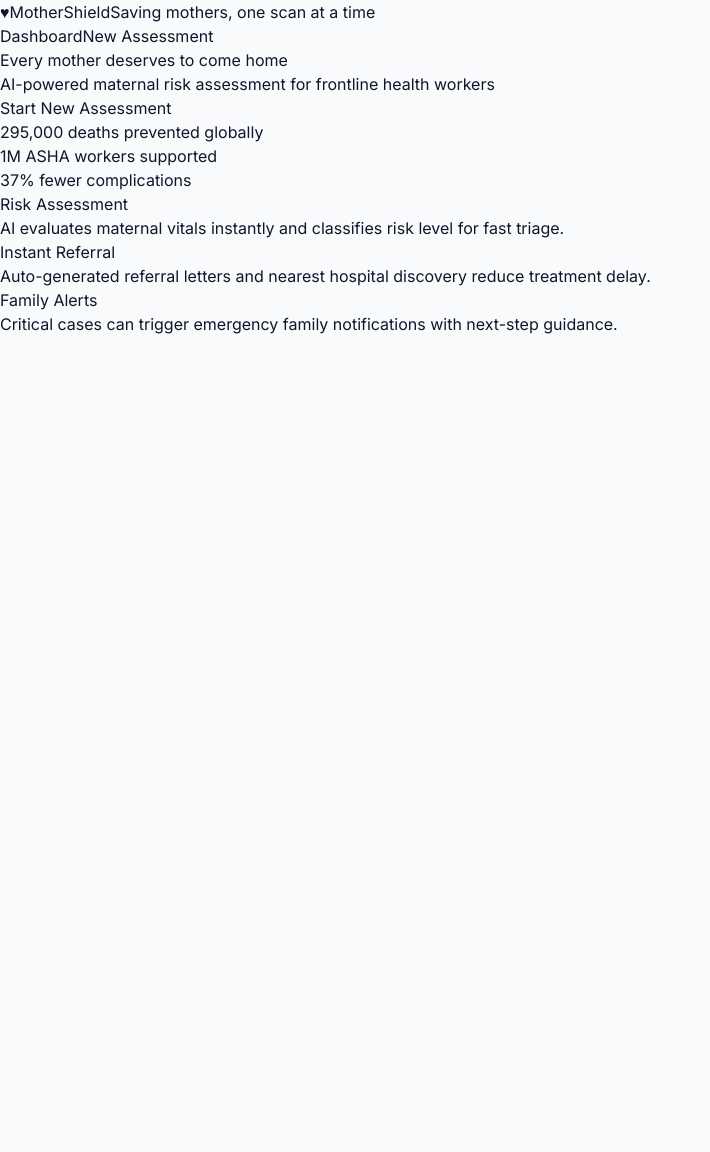
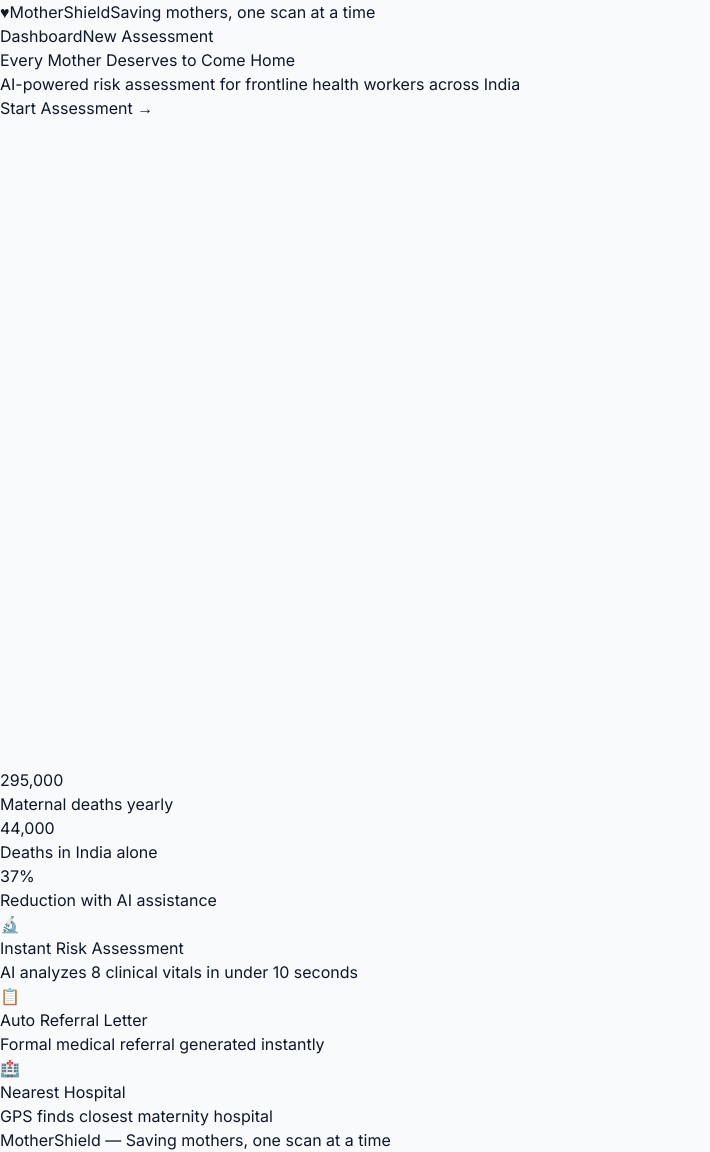
Before and after one commit to harshita310/MotherShield, a React (Vite) app: page / in a window 1280 px wide. Shown: the whole page, without its empty margins (0-710 px from the left). Before the commit the page ends 800 px from the top, so only its background shows below. Built offline with nearby package versions, Linux system fonts and the light colour scheme.

Commit message:
Update Home.jsx component with new content

```diff
--- a/src/pages/Home.jsx
+++ b/src/pages/Home.jsx
@@ -1,63 +1,96 @@
-import { Link } from 'react-router-dom'
-
-const stats = [
-  '295,000 deaths prevented globally',
-  '1M ASHA workers supported',
-  '37% fewer complications'
-]
-
-const features = [
-  {
-    title: 'Risk Assessment',
-    text: 'AI evaluates maternal vitals instantly and classifies risk level for fast triage.'
-  },
-  {
-    title: 'Instant Referral',
-    text: 'Auto-generated referral letters and nearest hospital discovery reduce treatment delay.'
-  },
-  {
-    title: 'Family Alerts',
-    text: 'Critical cases can trigger emergency family notifications with next-step guidance.'
-  }
-]
+import { Link } from 'react-router-dom';
 
 export default function Home() {
   return (
-    <div className="min-h-screen bg-[#F8FAFC]">
-      <section className="relative overflow-hidden bg-gradient-to-br from-[#1A237E] to-[#0D47A1] text-white px-6 py-16 md:py-24">
-        <div className="max-w-6xl mx-auto text-center">
-          <h1 className="text-4xl md:text-6xl font-extrabold mb-4">Every mother deserves to come home</h1>
-          <p className="text-slate-200 text-lg md:text-xl mb-8">
-            AI-powered maternal risk assessment for frontline health workers
+    <div className="bg-white">
+      {/* Hero Section */}
+      <section
+        className="w-full bg-gradient-to-b from-[#0D1B4B] to-[#1A237E] text-white px-6 py-20 md:py-32 flex items-center justify-center min-h-[90vh]"
+        style={{ height: '90vh' }}
+      >
+        <div className="max-w-4xl mx-auto text-center">
+          <h1 className="text-5xl md:text-6xl font-bold mb-6 leading-tight">
+            Every Mother Deserves to Come Home
+          </h1>
+          <p className="text-lg md:text-xl text-gray-300 mb-10 max-w-2xl mx-auto">
+            AI-powered risk assessment for frontline health workers across India
           </p>
           <Link
             to="/intake"
-            className="inline-block bg-[#C62828] hover:bg-red-700 text-white font-bold px-8 py-4 rounded-xl text-lg"
+            className="inline-block bg-[#DC2626] hover:bg-[#B71C1C] text-white font-bold px-8 py-4 rounded-lg text-lg transition duration-300 ease-in-out transform hover:scale-105"
           >
-            Start New Assessment
+            Start Assessment →
           </Link>
         </div>
-        <div className="absolute bottom-0 left-0 right-0 h-16 bg-red-700/20 [clip-path:polygon(0_35%,15%_55%,30%_35%,45%_55%,60%_35%,75%_55%,90%_35%,100%_55%,100%_100%,0_100%)]" />
       </section>
 
-      <section className="max-w-6xl mx-auto px-6 -mt-10 md:-mt-8 relative z-10">
-        <div className="grid grid-cols-1 md:grid-cols-3 gap-4 mb-8">
-          {stats.map((stat) => (
-            <div key={stat} className="app-card p-5 text-center font-semibold text-[#1A237E]">
-              {stat}
+      {/* Stats Section */}
+      <section className="w-full bg-white py-16 px-6">
+        <div className="max-w-6xl mx-auto">
+          <div className="grid grid-cols-1 md:grid-cols-3 gap-8">
+            {/* Stat Card 1 */}
+            <div className="border-t-4 border-[#DC2626] bg-white shadow-lg rounded-lg p-8 text-center">
+              <p className="text-5xl md:text-6xl font-bold text-[#1A237E] mb-3">295,000</p>
+              <p className="text-gray-700 text-lg font-semibold">Maternal deaths yearly</p>
             </div>
-          ))}
-        </div>
 
-        <div className="grid grid-cols-1 md:grid-cols-3 gap-4 pb-12">
-          {features.map((feature) => (
-            <div key={feature.title} className="app-card p-6">
-              <h3 className="text-lg font-bold text-[#1A237E] mb-2">{feature.title}</h3>
-              <p className="text-slate-600">{feature.text}</p>
+            {/* Stat Card 2 */}
+            <div className="border-t-4 border-[#DC2626] bg-white shadow-lg rounded-lg p-8 text-center">
+              <p className="text-5xl md:text-6xl font-bold text-[#1A237E] mb-3">44,000</p>
+              <p className="text-gray-700 text-lg font-semibold">Deaths in India alone</p>
             </div>
-          ))}
+
+            {/* Stat Card 3 */}
+            <div className="border-t-4 border-[#DC2626] bg-white shadow-lg rounded-lg p-8 text-center">
+              <p className="text-5xl md:text-6xl font-bold text-[#DC2626] mb-3">37%</p>
+              <p className="text-gray-700 text-lg font-semibold">Reduction with AI assistance</p>
+            </div>
+          </div>
         </div>
       </section>
+
+      {/* Features Section */}
+      <section className="w-full bg-gray-50 py-16 px-6">
+        <div className="max-w-6xl mx-auto">
+          <div className="grid grid-cols-1 md:grid-cols-3 gap-8">
+            {/* Feature Card 1 */}
+            <div className="bg-white shadow-lg rounded-lg p-8 text-center hover:shadow-xl transition duration-300">
+              <div className="text-6xl mb-6">🔬</div>
+              <h3 className="text-2xl font-bold text-[#1A237E] mb-4">Instant Risk Assessment</h3>
+              <p className="text-gray-600 text-base leading-relaxed">
+                AI analyzes 8 clinical vitals in under 10 seconds
+              </p>
+            </div>
+
+            {/* Feature Card 2 */}
+            <div className="bg-white shadow-lg rounded-lg p-8 text-center hover:shadow-xl transition duration-300">
+              <div className="text-6xl mb-6">📋</div>
+              <h3 className="text-2xl font-bold text-[#1A237E] mb-4">Auto Referral Letter</h3>
+              <p className="text-gray-600 text-base leading-relaxed">
+                Formal medical referral generated instantly
+              </p>
+            </div>
+
+            {/* Feature Card 3 */}
+            <div className="bg-white shadow-lg rounded-lg p-8 text-center hover:shadow-xl transition duration-300">
+              <div className="text-6xl mb-6">🏥</div>
+              <h3 className="text-2xl font-bold text-[#1A237E] mb-4">Nearest Hospital</h3>
+              <p className="text-gray-600 text-base leading-relaxed">
+                GPS finds closest maternity hospital
+              </p>
+            </div>
+          </div>
+        </div>
+      </section>
+
+      {/* Footer */}
+      <footer className="w-full bg-[#0D1B4B] text-white py-8 px-6">
+        <div className="max-w-6xl mx-auto text-center">
+          <p className="text-lg font-semibold">
+            MotherShield — Saving mothers, one scan at a time
+          </p>
+        </div>
+      </footer>
     </div>
-  )
+  );
 }
```
